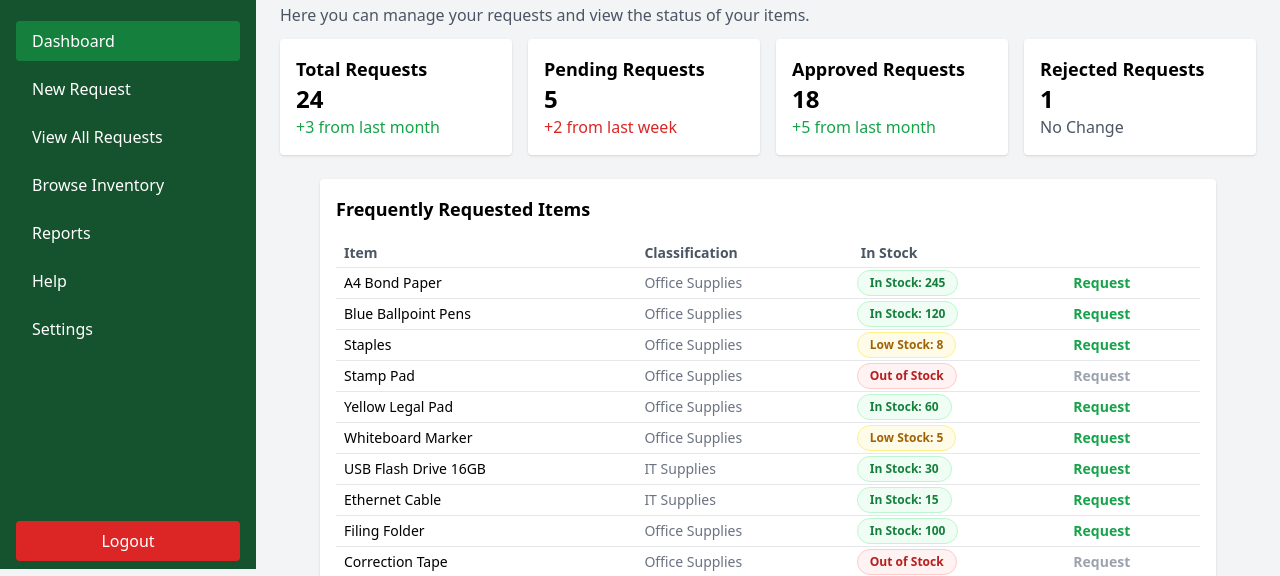
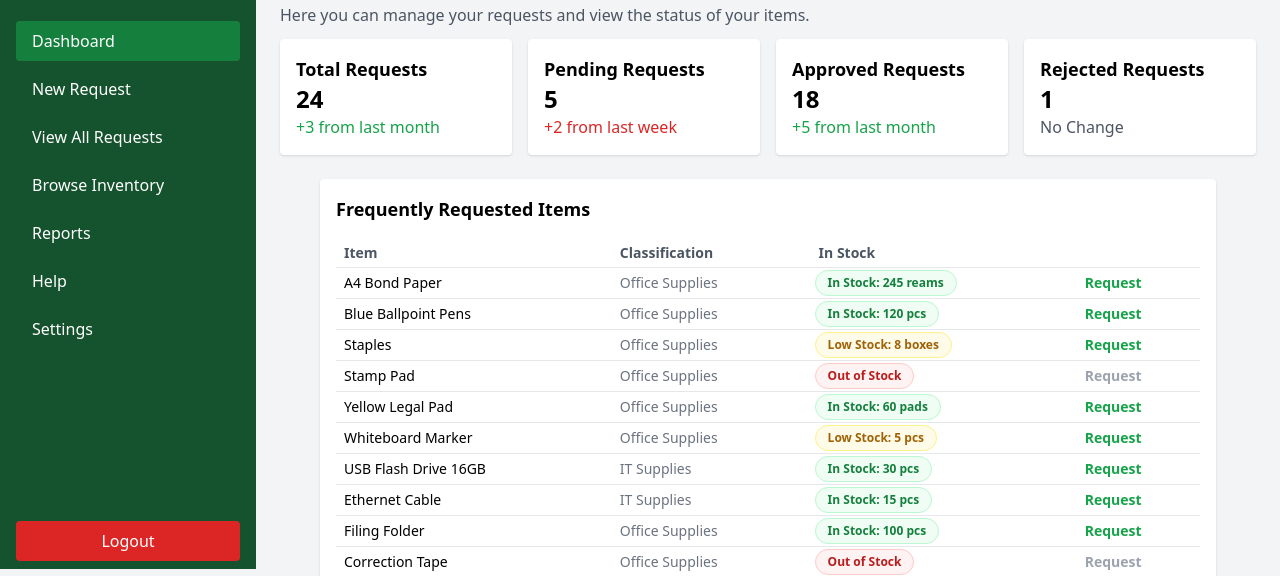
Before and after one commit to nervachan/UC_CRMS, a plain HTML site: page user-login.html in a window 1280 px wide. Shown: the part 231-807 px from the top of the page. Drawn offline with nearby package versions, Linux system fonts and the light colour scheme.

Commit message:
added changes as per canva

```diff
--- a/user-login.html
+++ b/user-login.html
@@ -109,7 +109,7 @@
                                     <td class="py-1 px-2">A4 Bond Paper</td>
                                     <td class="py-1 px-2 text-gray-500">Office Supplies</td>
                                     <td class="py-0.5 px-1">
-                                        <span class="inline-block bg-green-50 text-green-700 text-xs font-semibold px-3 py-1 rounded-full border border-green-200">In Stock: 245</span>
+                                        <span class="inline-block bg-green-50 text-green-700 text-xs font-semibold px-3 py-1 rounded-full border border-green-200">In Stock: 245 reams</span>
                                     </td>
                                     <td class="py-0.5 px-1">
                                         <button class="text-green-600 font-semibold text-sm hover:underline ml-2">Request</button>
@@ -119,7 +119,7 @@
                                     <td class="py-1 px-2">Blue Ballpoint Pens</td>
                                     <td class="py-1 px-2 text-gray-500">Office Supplies</td>
                                     <td class="py-0.5 px-1">
-                                        <span class="inline-block bg-green-50 text-green-700 text-xs font-semibold px-3 py-1 rounded-full border border-green-200">In Stock: 120</span>
+                                        <span class="inline-block bg-green-50 text-green-700 text-xs font-semibold px-3 py-1 rounded-full border border-green-200">In Stock: 120 pcs</span>
                                     </td>
                                     <td class="py-0.5 px-1">
                                         <button class="text-green-600 font-semibold text-sm hover:underline ml-2">Request</button>
@@ -129,7 +129,7 @@
                                     <td class="py-1 px-2">Staples</td>
                                     <td class="py-1 px-2 text-gray-500">Office Supplies</td>
                                     <td class="py-0.5 px-1">
-                                        <span class="inline-block bg-yellow-50 text-yellow-700 text-xs font-semibold px-3 py-1 rounded-full border border-yellow-200">Low Stock: 8</span>
+                                        <span class="inline-block bg-yellow-50 text-yellow-700 text-xs font-semibold px-3 py-1 rounded-full border border-yellow-200">Low Stock: 8 boxes</span>
                                     </td>
                                     <td class="py-0.5 px-1">
                                         <button class="text-green-600 font-semibold text-sm hover:underline ml-2">Request</button>
@@ -149,7 +149,7 @@
                                     <td class="py-1 px-2">Yellow Legal Pad</td>
                                     <td class="py-1 px-2 text-gray-500">Office Supplies</td>
                                     <td class="py-0.5 px-1">
-                                        <span class="inline-block bg-green-50 text-green-700 text-xs font-semibold px-3 py-1 rounded-full border border-green-200">In Stock: 60</span>
+                                        <span class="inline-block bg-green-50 text-green-700 text-xs font-semibold px-3 py-1 rounded-full border border-green-200">In Stock: 60 pads</span>
                                     </td>
                                     <td class="py-0.5 px-1">
                                         <button class="text-green-600 font-semibold text-sm hover:underline ml-2">Request</button>
@@ -159,7 +159,7 @@
                                     <td class="py-1 px-2">Whiteboard Marker</td>
                                     <td class="py-1 px-2 text-gray-500">Office Supplies</td>
                                     <td class="py-0.5 px-1">
-                                        <span class="inline-block bg-yellow-50 text-yellow-700 text-xs font-semibold px-3 py-1 rounded-full border border-yellow-200">Low Stock: 5</span>
+                                        <span class="inline-block bg-yellow-50 text-yellow-700 text-xs font-semibold px-3 py-1 rounded-full border border-yellow-200">Low Stock: 5 pcs</span>
                                     </td>
                                     <td class="py-0.5 px-1">
                                         <button class="text-green-600 font-semibold text-sm hover:underline ml-2">Request</button>
@@ -169,7 +169,7 @@
                                     <td class="py-1 px-2">USB Flash Drive 16GB</td>
                                     <td class="py-1 px-2 text-gray-500">IT Supplies</td>
                                     <td class="py-0.5 px-1">
-                                        <span class="inline-block bg-green-50 text-green-700 text-xs font-semibold px-3 py-1 rounded-full border border-green-200">In Stock: 30</span>
+                                        <span class="inline-block bg-green-50 text-green-700 text-xs font-semibold px-3 py-1 rounded-full border border-green-200">In Stock: 30 pcs</span>
                                     </td>
                                     <td class="py-0.5 px-1">
                                         <button class="text-green-600 font-semibold text-sm hover:underline ml-2">Request</button>
@@ -179,7 +179,7 @@
                                     <td class="py-1 px-2">Ethernet Cable</td>
                                     <td class="py-1 px-2 text-gray-500">IT Supplies</td>
                                     <td class="py-0.5 px-1">
-                                        <span class="inline-block bg-green-50 text-green-700 text-xs font-semibold px-3 py-1 rounded-full border border-green-200">In Stock: 15</span>
+                                        <span class="inline-block bg-green-50 text-green-700 text-xs font-semibold px-3 py-1 rounded-full border border-green-200">In Stock: 15 pcs</span>
                                     </td>
                                     <td class="py-0.5 px-1">
                                         <button class="text-green-600 font-semibold text-sm hover:underline ml-2">Request</button>
@@ -189,7 +189,7 @@
                                     <td class="py-1 px-2">Filing Folder</td>
                                     <td class="py-1 px-2 text-gray-500">Office Supplies</td>
                                     <td class="py-0.5 px-1">
-                                        <span class="inline-block bg-green-50 text-green-700 text-xs font-semibold px-3 py-1 rounded-full border border-green-200">In Stock: 100</span>
+                                        <span class="inline-block bg-green-50 text-green-700 text-xs font-semibold px-3 py-1 rounded-full border border-green-200">In Stock: 100 pcs</span>
                                     </td>
                                     <td class="py-0.5 px-1">
                                         <button class="text-green-600 font-semibold text-sm hover:underline ml-2">Request</button>
```
Also changed, not shown: admin-requests.html (+2 -0 lines), user-requests.html (+2 -0 lines).
